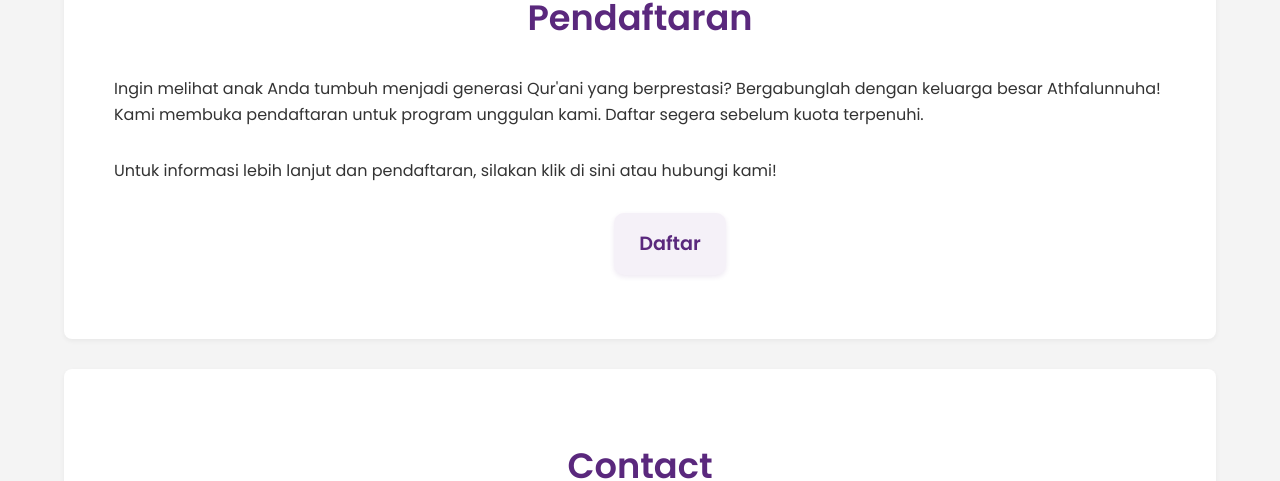
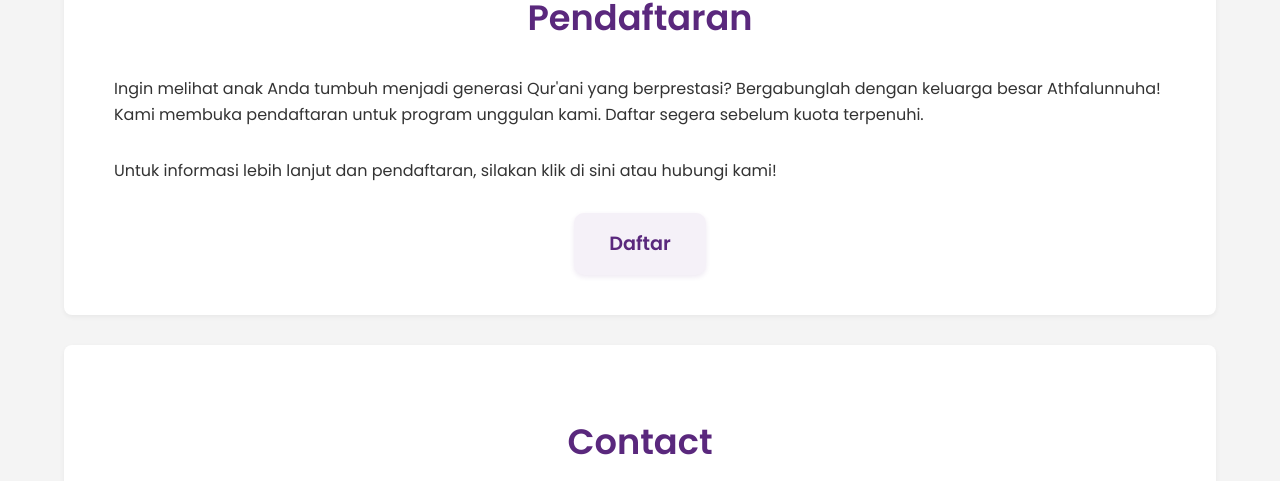
Before and after one commit to Cikismage/Athfalunnuha, a plain HTML site: page index.html in a window 1280 px wide. Shown: the part 1198-1679 px from the top of the page. Drawn offline with Linux system fonts and the light colour scheme.

Commit message:
refactor

```diff
--- a/Athfalunnuha.css
+++ b/Athfalunnuha.css
@@ -1,3 +1,7 @@
+html {
+  scroll-behavior: smooth;
+}
+
 body {
   margin: 0;
   font-family: 'Poppins', sans-serif;
@@ -162,21 +166,39 @@
   text-align: center;
 }
 
+/* Container untuk memusatkan tombol */
+.daftar-container {
+  display: flex;
+  justify-content: center; /* Tombol akan berada di tengah secara horizontal */
+  padding: 0 50px; /* Menyamakan dengan margin paragraf di atasnya */
+}
+
 .daftar {
   background-color: #f5f1f8;
-  padding: 1rem; /* Kurangi padding kartu */
-  border-radius: 10px; /* Sedikit kurangi border-radius */
-  box-shadow: 0 2px 5px rgba(90, 40, 125, 0.1); /* Kurangi shadow */
-  transition: transform 0.2s ease, box-shadow 0.2s ease; /* Sesuaikan transisi */
-  width: 80px;
+  padding: 1rem;
+  border-radius: 10px;
+  box-shadow: 0 2px 5px rgba(90, 40, 125, 0.1);
+  transition: transform 0.2s ease, box-shadow 0.2s ease;
+  width: 100px; /* Beri sedikit ruang tambahan */
   height: 30px;
   text-align: center;
-  margin-left: 550px;
+  display: flex; /* Menggunakan flexbox untuk memusatkan link di dalamnya */
+  justify-content: center;
+  align-items: center;
+  margin: 0; /* Hapus margin-left yang bermasalah */
 }
 
 .daftar:hover {
-  transform: translateY(-4px); /* Kurangi efek hover */
-  box-shadow: 0 4px 8px rgba(90, 40, 125, 0.15); /* Kurangi shadow hover */
+  transform: translateY(-4px);
+  box-shadow: 0 4px 8px rgba(90, 40, 125, 0.15);
+}
+
+/* Pastikan link di dalam tombol daftar tidak memiliki margin yang tidak perlu */
+.daftar a {
+  margin: 0;
+  font-size: 1.2rem; /* Sesuaikan ukuran font jika perlu */
+  font-weight: 600;
+  color: #5a287d;
 }
 
 .program-card {
--- a/index.html
+++ b/index.html
@@ -1,17 +1,19 @@
 <!DOCTYPE html>
 <html lang="id">
+
 <head>
   <meta charset="UTF-8" />
-  <meta name="viewport" content="width=device-width, initial-scale=1.0"/>
+  <meta name="viewport" content="width=device-width, initial-scale=1.0" />
   <title>Athfalunnuha</title>
   <link rel="stylesheet" href="Athfalunnuha.css" />
   <link href="https://fonts.googleapis.com/css2?family=Poppins:wght@400;600&display=swap" rel="stylesheet" />
 </head>
+
 <body>
   <header>
     <div class="container header-container">
       <div class="logo">
-        <img src="foto/logo4.png" alt="Logo Athfalunnuha" />
+        <img src="foto/Logo4.png" alt="Logo Athfalunnuha" />
         <h1>ATHFALUNNUHA</h1>
       </div>
       <nav>
@@ -28,14 +30,22 @@
       <h2>Tentang Kami</h2>
       <p>
         Selamat datang di Athfalunnuha, pusat pendidikan Al-Qur'an dan pengembangan diri anak di Kota Cimahi!
-      <p>Di Athfalunnuha, kami percaya bahwa setiap anak adalah anugerah dengan potensi tak terbatas. Berlokasi di Cisangkan Girang, Cimahi Tengah, kami berdedikasi menciptakan lingkungan belajar yang inspiratif dan penuh kehangatan. Di sinilah putra-putri Anda, dari jenjang TK hingga SD, akan dibimbing untuk mencintai Al-Qur'an, memperdalam ilmu agama, dan mengembangkan karakter unggul yang siap menghadapi tantangan zaman.</p>
-      <p>Kami bukan hanya rumah tahfidz, tapi juga komunitas tempat nilai-nilai Islam ditanamkan melalui pengajaran interaktif dan metode yang menyenangkan. Mari berikan bekal terbaik bagi masa depan cerah mereka bersama Athfalunnuha. Jadikan Athfalunnuha langkah awal buah hati Anda menuju generasi yang sholeh, cerdas, dan penuh keberkahan.</p>
+        <p>Di Athfalunnuha, kami percaya bahwa setiap anak adalah anugerah dengan potensi tak terbatas. Berlokasi di
+          Cisangkan Girang, Cimahi Tengah, kami berdedikasi menciptakan lingkungan belajar yang inspiratif dan penuh
+          kehangatan. Di sinilah putra-putri Anda, dari jenjang TK hingga SD, akan dibimbing untuk mencintai Al-Qur'an,
+          memperdalam ilmu agama, dan mengembangkan karakter unggul yang siap menghadapi tantangan zaman.</p>
+        <p>Kami bukan hanya rumah tahfidz, tapi juga komunitas tempat nilai-nilai Islam ditanamkan melalui pengajaran
+          interaktif dan metode yang menyenangkan. Mari berikan bekal terbaik bagi masa depan cerah mereka bersama
+          Athfalunnuha. Jadikan Athfalunnuha langkah awal buah hati Anda menuju generasi yang sholeh, cerdas, dan penuh
+          keberkahan.</p>
       </p>
-     </section>
+    </section>
 
     <section class="program" id="program">
       <h2>Program</h2>
-      <p>Di Athfalunnuha, kami memahami bahwa setiap anak memiliki potensi dan kebutuhan belajar yang berbeda. Oleh karena itu, kami merancang beragam program yang komprehensif, bertujuan untuk mengembangkan kecerdasan spiritual, intelektual, dan karakter anak secara menyeluruh. Berikut program-programnya.</p>
+      <p>Di Athfalunnuha, kami memahami bahwa setiap anak memiliki potensi dan kebutuhan belajar yang berbeda. Oleh
+        karena itu, kami merancang beragam program yang komprehensif, bertujuan untuk mengembangkan kecerdasan
+        spiritual, intelektual, dan karakter anak secara menyeluruh. Berikut program-programnya.</p>
       <div class="program-list">
         <div class="program-card">
           <h3><a class="active" href="Bimbel.html">Bimbel / Les </a></h3>
@@ -63,21 +73,29 @@
 
     <section class="program" id="program">
       <h2>Pendaftaran</h2>
-      <p>Ingin melihat anak Anda tumbuh menjadi generasi Qur'ani yang berprestasi? Bergabunglah dengan keluarga besar Athfalunnuha! Kami membuka pendaftaran untuk program unggulan kami. Daftar segera sebelum kuota terpenuhi.</p>
+      <p>Ingin melihat anak Anda tumbuh menjadi generasi Qur'ani yang berprestasi? Bergabunglah dengan keluarga besar
+        Athfalunnuha! Kami membuka pendaftaran untuk program unggulan kami. Daftar segera sebelum kuota terpenuhi.</p>
       <p>Untuk informasi lebih lanjut dan pendaftaran, silakan klik di sini atau hubungi kami!</p>
-      <h4 class ="daftar"><a href="https://forms.gle/8VoQh8Y2RoVTzA8UA">Daftar</a></h4>
+      <div class="daftar-container">
+        <h4 class="daftar"><a href="https://forms.gle/8VoQh8Y2RoVTzA8UA">Daftar</a></h4>
+      </div>
     </section>
 
     <section class="contact" id="contact">
       <h2>Contact</h2>
-      <p><img src="foto/WhatsApp.jpeg" alt="Logo"/> <a href="https://wa.me/628971637517" target="_blank">+62 8971 6375 17 - Kak Isma</a></p>
-      <p><img src="foto/Email.png" alt="Logo"/><a href="mailto:athfalunnuha@gmail.com">athfalunnuha@gmail.com</a></p>
-      <p><img src="foto/Instagram.jpeg" alt="Logo"> <a href="https://www.instagram.com/athfal.annuha" target="_blank">@athfalunnuha</a></p>
+      <p><img src="foto/WhatsApp.jpeg" alt="Logo" /> <a href="https://wa.me/628971637517" target="_blank">+62 8971 6375
+          17 - Kak Isma</a></p>
+      <p><img src="foto/Email.png" alt="Logo" /><a href="mailto:athfalunnuha@gmail.com">athfalunnuha@gmail.com</a></p>
+      <p><img src="foto/Instagram.jpeg" alt="Logo"> <a href="https://www.instagram.com/athfal.annuha"
+          target="_blank">@athfalunnuha</a></p>
     </section>
   </main>
 
   <footer>
-    <img src="foto/Lokasi2.png" alt="Logo"> <p>Cisangkan Girang, Gang Umen, Rt02/02 No.47, Kelurahan Padasuka, Kecamatan Cimahi Tengah, Kota Cimahi, Indonesia</p>
+    <img src="foto/Lokasi2.png" alt="Logo">
+    <p>Cisangkan Girang, Gang Umen, Rt02/02 No.47, Kelurahan Padasuka, Kecamatan Cimahi Tengah, Kota Cimahi, Indonesia
+    </p>
   </footer>
 </body>
+
 </html>
```
Also changed, not shown: Bahasa.html (+1 -1 lines), Bimbel.html (+1 -1 lines), Contact.html (+1 -1 lines), Privat.html (+1 -1 lines), Tahsin.html (+1 -1 lines), tk.html (+1 -1 lines).
